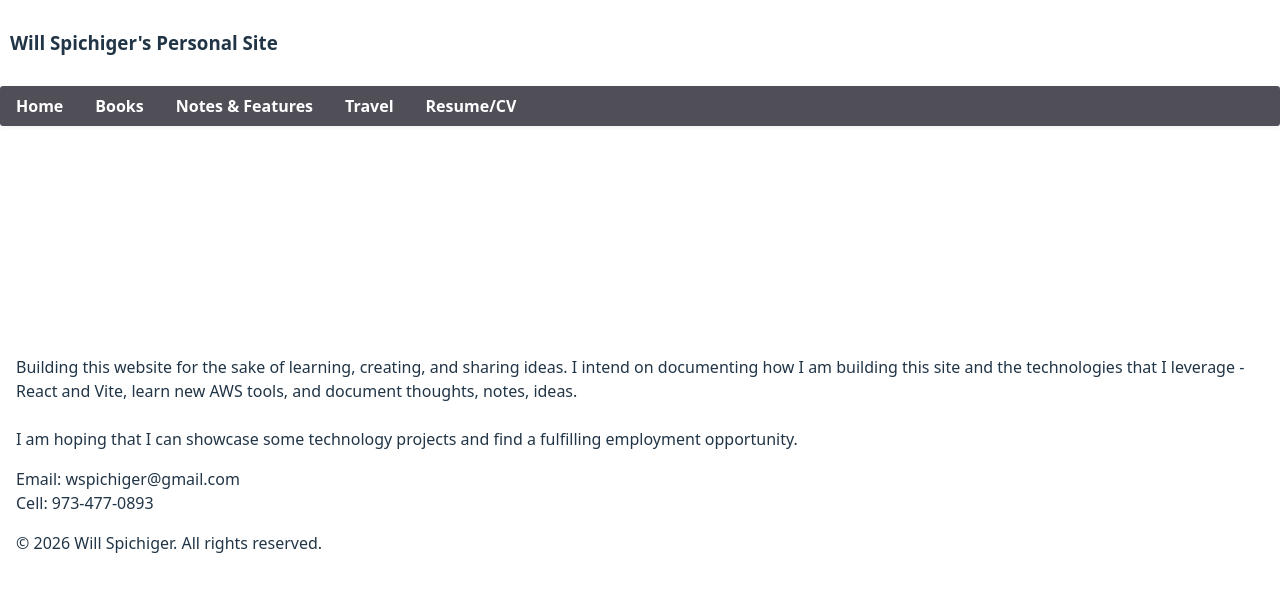
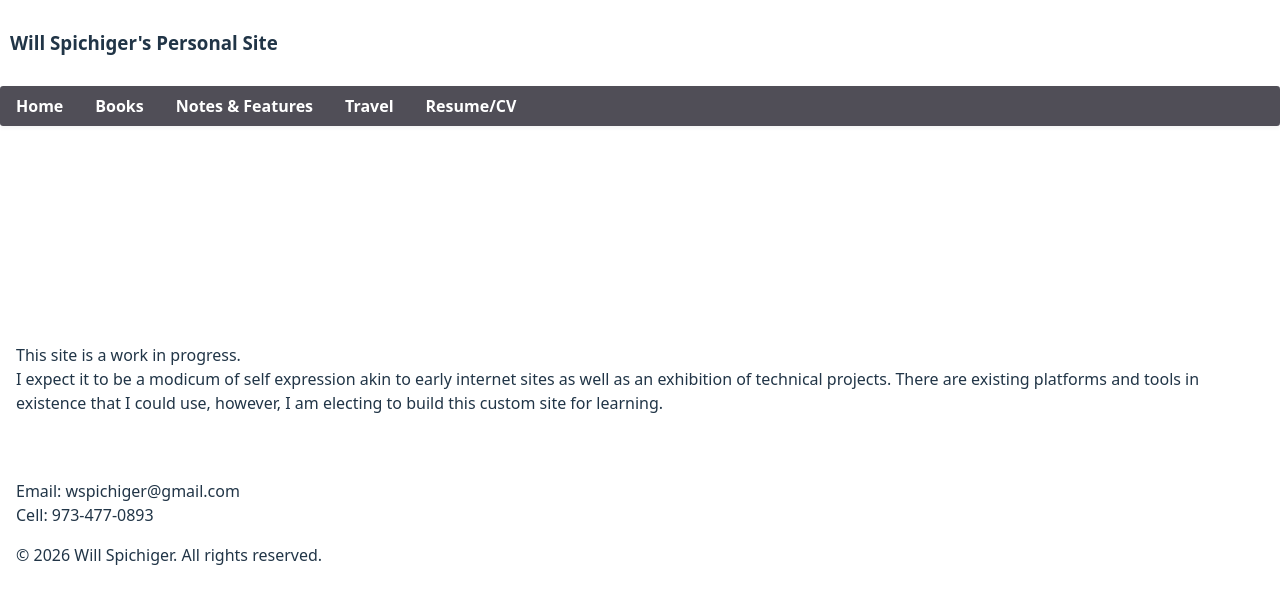
Before and after one commit to Spich9215/Will-Spichiger-Site, a React (Vite) app in the folder client/: page / in a window 1280 px wide. Shown: the top 604 px of the page. Built offline with nearby package versions, Linux system fonts and the light colour scheme.

Commit message:
Redeploy site on push to main and update homepage copy
Deploy workflow previously only triggered on the react-migration branch,
which no longer receives pushes after the merge into main.

```diff
--- a/client/src/components/Home.tsx
+++ b/client/src/components/Home.tsx
@@ -6,11 +6,14 @@ const Home: React.FC = () => {
   return (
     <div className="page-content"> {/* Use a consistent class for page content */}
       <p>
-        Building this website for the sake of learning, creating, and sharing ideas.
-        I intend on documenting how I am building this site and the technologies that I leverage - React and Vite, learn new AWS tools, and document thoughts, notes, ideas.
+        This site is a work in progress.
+        <br></br>
+        I expect it to be a modicum of self expression akin to early internet sites as well as an exhibition of technical projects.
+        There are existing platforms and tools in existence that I could use, however, I am electing to build this custom site for learning.
+        <br></br>
+
         <br></br>
         <br></br>
-        I am hoping that I can showcase some technology projects and find a fulfilling employment opportunity.
       </p>
     </div>
   );
--- a/client/src/components/Notes.tsx
+++ b/client/src/components/Notes.tsx
@@ -4,7 +4,7 @@ import ReactMarkdown from 'react-markdown';
 import remarkGfm from 'remark-gfm';
 
 const siteNotesContent = `
-## How I Built This Site 🛠️
+## How I Built This Site
 
 This section details the technologies and tools used in the creation and deployment of this website.
 
```
